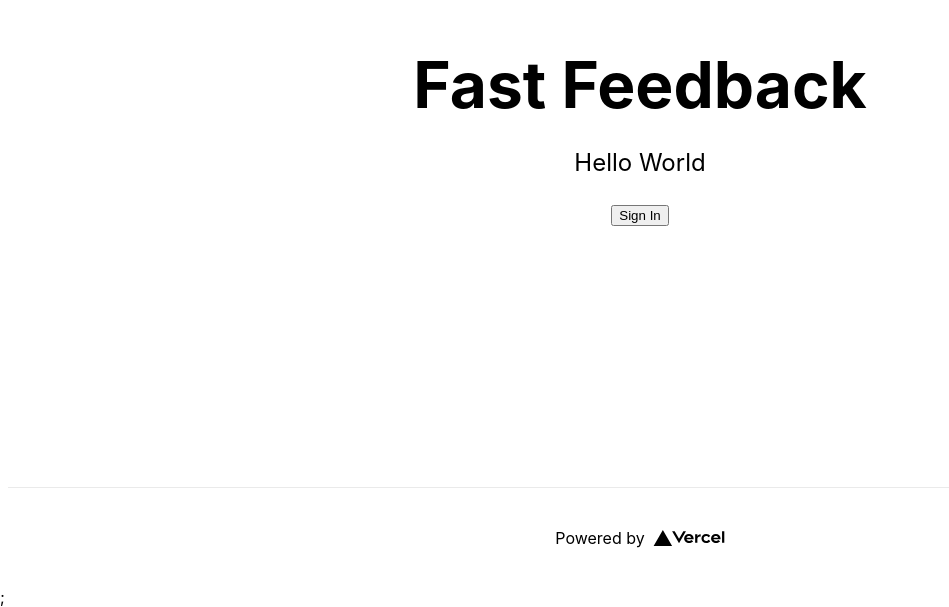
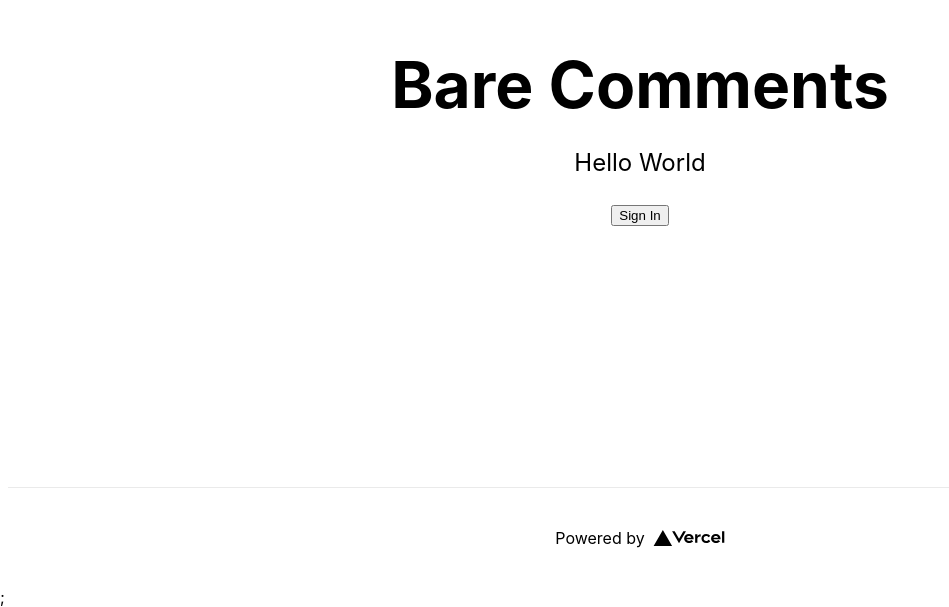
Before and after one commit to and-why/barecomments, a Next.js app: page / in a window 1280 px wide. Shown: the part 213-820 px from the top of the page, without its empty margins (0-949 px from the left). Built offline with nearby package versions, Linux system fonts and the light colour scheme; no server answers.

Commit message:
name change

```diff
--- a/pages/index.js
+++ b/pages/index.js
@@ -16,7 +16,7 @@ export default function Home() {
       </Head>
 
       <main className={styles.main}>
-        <h1 className={styles.title}>Fast Feedback</h1>
+        <h1 className={styles.title}>Bare Comments</h1>
 
         <p className={styles.description}>Hello World</p>
         {auth?.user ? (
```
Also changed, not shown: 1 other file (tests, documents, lock files or other folders).
